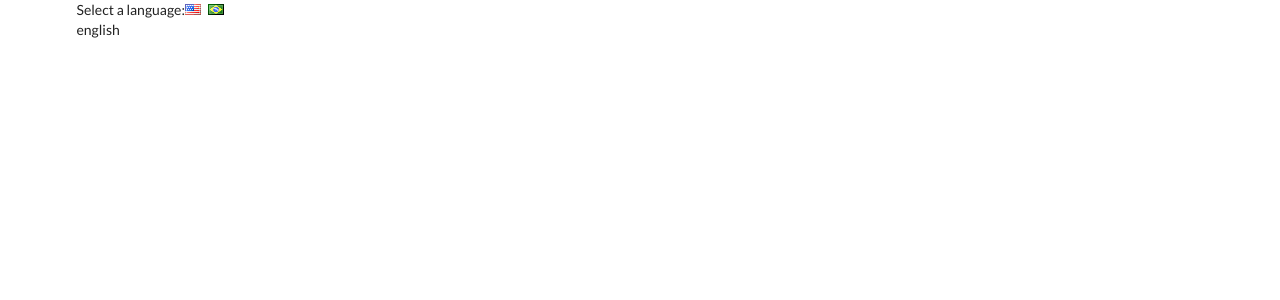
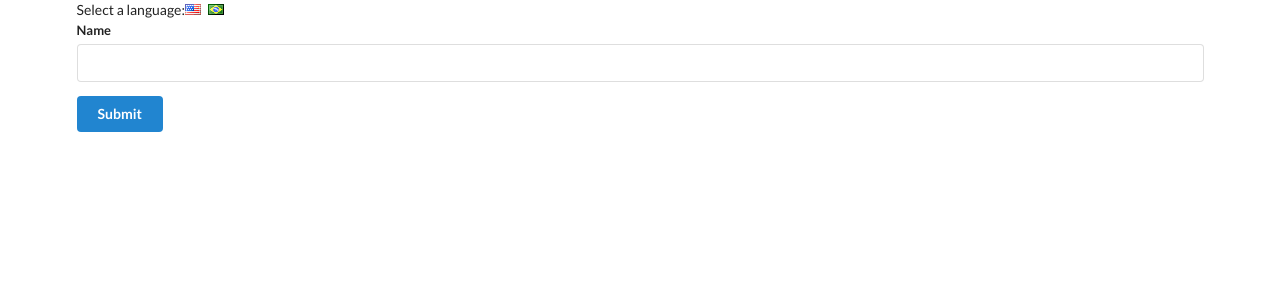
Before and after one commit to mateus21/react-context-system, a React (Create React App) app: page / in a window 1280 px wide. Shown: the top 300 px of the page. Built offline with nearby package versions, Linux system fonts and the light colour scheme.

Commit message:
Create all form components

```diff
--- a/src/components/App.js
+++ b/src/components/App.js
@@ -1,4 +1,5 @@
 import React from 'react';
+import UserCreate from './UserCreate';
 
 class App extends React.Component {
     state = { language: 'english' }
@@ -15,7 +16,7 @@ class App extends React.Component {
                     <i className="flag us" onClick={() => this.onLanguageChange('english')}/>
                     <i className="flag br" onClick={() => this.onLanguageChange('portuguese')}/>
                 </div>
-                {this.state.language}
+                <UserCreate />
             </div>
         );
     }
--- /dev/null
+++ b/src/components/Button.js
@@ -0,0 +1,11 @@
+import React from 'react';
+
+class Button extends React.Component {
+    render() {
+        return (
+            <button className="ui button primary">Submit</button>
+        );
+    }
+}
+
+export default Button;
--- /dev/null
+++ b/src/components/Field.js
@@ -0,0 +1,14 @@
+import React from 'react';
+
+class Field extends React.Component {
+    render() {
+        return (
+            <div className="ui field">
+                <label>Name</label>
+                <input />
+            </div>
+        );
+    }
+}
+
+export default Field;
--- /dev/null
+++ b/src/components/UserCreate.js
@@ -0,0 +1,14 @@
+import React from 'react';
+import Field from './Field';
+import Button from './Button';
+
+const UserCreate = () => {
+    return (
+        <div className="ui form">
+            <Field />
+            <Button />
+        </div>
+    );
+};
+
+export default UserCreate;
```
